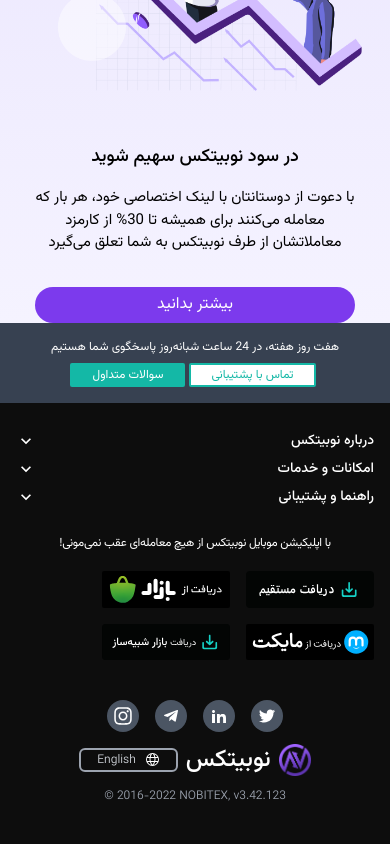
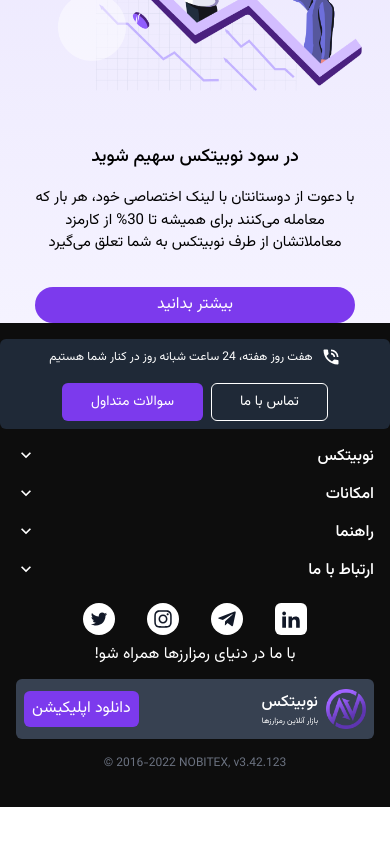
Before and after one commit to MHPourhasani/nobitex-clone-react, a React (Create React App) app: page / in a window 390 px wide. Shown: the part 2863-3707 px from the top of the page. After the commit the page ends 3670 px from the top, so only its background shows below. Built offline with nearby package versions, Linux system fonts and the light colour scheme.

Commit message:
Redesign Footer component and Responsiveness for different screens

```diff
--- a/package.json
+++ b/package.json
@@ -3,6 +3,7 @@
   "version": "0.1.0",
   "private": true,
   "dependencies": {
+    "@headlessui/react": "^1.7.4",
     "@testing-library/jest-dom": "^5.16.5",
     "@testing-library/react": "^13.3.0",
     "@testing-library/user-event": "^13.5.0",
--- a/src/components/Footer/Footer.jsx
+++ b/src/components/Footer/Footer.jsx
@@ -1,312 +1,366 @@
 import { Link } from 'react-router-dom';
+import { Disclosure } from '@headlessui/react';
 
-// images
-import nobitexLogo from '../../assets/images/nobitex-logo-lg.png';
-import directDownload from '../../assets/images/direct-download.svg';
-import bazarDownload from '../../assets/images/bazar-download.svg';
-import myketDownload from '../../assets/images/myket-download.svg';
-import simulatorDownload from '../../assets/images/simulator-download.svg';
+// image
+import nobitexLogo from '../../assets/images/nobitex-logo.png';
 
 // icons
 import { AiOutlineTwitter } from 'react-icons/ai';
 import { ImLinkedin2 } from 'react-icons/im';
 import { FaTelegramPlane, FaInstagram } from 'react-icons/fa';
-import { VscGlobe } from 'react-icons/vsc';
+import { MdPhoneInTalk } from 'react-icons/md';
 import { MdOutlineKeyboardArrowDown } from 'react-icons/md';
 
 const Footer = () => {
 	return (
-		<footer className='w-full font-vazirmatn'>
-			{/* contact support and FAQ section */}
-			<section className='flex w-full flex-col items-center justify-between bg-gray-700 p-4 md:p-7 lg:flex-row xl:p-6'>
-				<span className='text-xs text-white md:my-1 md:text-base lg:text-xl'>
-					هفت روز هفته، در 24 ساعت شبانه‌روز پاسخگوی شما هستیم
+		<footer className='flex w-full flex-col justify-center bg-black bg-opacity-95 py-4 font-vazirmatn xl:px-4 2xl:items-center'>
+			{/* contact us and FAQ btns section */}
+			<section className='flex w-full flex-col items-center justify-between rounded-md bg-gray-800 p-2 md:flex-row 2xl:max-w-7xl'>
+				<span className='flex items-center gap-2 text-xs text-white md:my-1 md:text-base'>
+					<MdPhoneInTalk className='h-auto w-5' />
+					<p>هفت روز هفته، 24 ساعت شبانه روز در کنار شما هستیم</p>
 				</span>
 
-				<div className='mt-2 flex items-center lg:mt-0'>
-					<span className='hidden lg:mx-5 lg:block lg:text-white'>
-						support@nobitex.ir
-					</span>
+				<div className='mt-4 flex items-center gap-2 md:mt-0'>
 					<Link
 						to='/contact'
-						className='mx-1 rounded-sm border-2 border-teal-500 bg-white px-5 py-0.5 text-xs text-teal-500 hover:bg-teal-500 hover:text-white lg:rounded-md lg:px-4 lg:py-1 lg:text-base'>
-						تماس با پشتیبانی
+						className='rounded-md border-1 border-white px-7 py-2 text-sm text-white hover:bg-white hover:text-black hover:transition-all hover:ease-in-out md:py-2.5 lg:text-base'>
+						تماس با ما
 					</Link>
 					<Link
 						to='/faq'
-						className='rounded-sm border-2 border-transparent bg-teal-500 px-5 py-0.5 text-xs text-white hover:bg-teal-600 lg:rounded-md lg:px-4 lg:py-1 lg:text-base'>
+						className='rounded-md border-1 border-transparent bg-violet-600 px-7 py-2 text-sm text-white hover:bg-violet-700 hover:transition-all hover:ease-in-out md:py-2.5 lg:text-base'>
 						سوالات متداول
 					</Link>
 				</div>
 			</section>
 
-			<section className='bg-black bg-opacity-95 px-4 md:px-5'>
-				{/* (about nobitex) and (facilities and services) and (help and support) menus on screens smaller than 768 pixels  */}
-				<section className='py-5 md:hidden'>
-					{/* about nobitex details */}
-					<details className='my-2 w-full'>
-						<summary className='flex w-full items-center justify-between text-white'>
-							<span className='text-sm font-medium'>درباره نوبیتکس</span>
-							<MdOutlineKeyboardArrowDown className='h-auto w-5' />
-						</summary>
-						<ul className='text-xs text-gray-400 delay-1000'>
-							<li className='my-3 hover:text-white'>
+			{/* (nobitex) and (facilities) and (help) menus for screens smaller than 768 pixels */}
+			<section className='flex w-full flex-col gap-2.5 p-4 md:hidden'>
+				{/* nobitex disclosure */}
+				<Disclosure as='div'>
+					{({ open }) => (
+						<>
+							<Disclosure.Button className='flex w-full justify-between pb-1 text-white'>
+								<span className='font-medium'>نوبیتکس</span>
+								<MdOutlineKeyboardArrowDown
+									className={`${
+										open ? 'rotate-180 ' : ''
+									} h-5 w-5 transition-all delay-150 ease-in`}
+								/>
+							</Disclosure.Button>
+							<Disclosure.Panel>
+								<ul className='flex flex-col gap-3.5 pb-2.5 text-xs text-gray-400'>
+									<li className='hover:text-white'>
 										<a href='https://nobitex.ir/about/'>درباره ما</a>
 									</li>
-							<li className='my-3 hover:text-white'>
-								<a href='https://nobitex.ir/about/'>امنیت کیف پول</a>
+									<li className='hover:text-white'>
+										<a href='https://blog.nobitex.ir/'>بلاگ</a>
 									</li>
-							<li className='my-3 hover:text-white'>
-								<a href='https://nobitex.ir/policies/terms/'>قوانین و مقررات</a>
+									<li className='hover:text-white'>
+										<a href='https://nobitex.ir/policies/terms/'>
+											قوانین و مقررات
+										</a>
 									</li>
-							<li className='my-3 hover:text-white'>
-								<a href='https://nobitex.ir/contact'>تماس با ما</a>
+									<li className='hover:text-white'>
+										<a href='https://nobitex.ir/annual-report/2021/'>
+											گزارش سال 2021
+										</a>
 									</li>
-							<li className='my-3 text-violet-300 hover:text-white'>
+									<li className='hover:text-white'>
 										<a href='https://jobs.nobitex.ir/jobs/'>فرصت‌های شغلی</a>
 									</li>
 								</ul>
-					</details>
+							</Disclosure.Panel>
+						</>
+					)}
+				</Disclosure>
 
-					{/* facilities and services details */}
-					<details className='my-2 w-full'>
-						<summary className='flex w-full items-center justify-between text-white'>
-							<span className='text-sm font-medium'>امکانات و خدمات</span>
-							<MdOutlineKeyboardArrowDown className='h-auto w-5' />
-						</summary>
-						<ul className='text-xs text-gray-400'>
-							<li className='my-3 hover:text-white'>
-								<a href='https://testnet.nobitex.ir/'>بازار آزمایشی نوبیتکس</a>
+				{/* facilities disclosure */}
+				<Disclosure as='div'>
+					{({ open }) => (
+						<>
+							<Disclosure.Button className='flex w-full justify-between pb-1 text-white'>
+								<span className='font-medium'>امکانات</span>
+								<MdOutlineKeyboardArrowDown
+									className={`${
+										open ? 'rotate-180 ' : ''
+									} h-5 w-5 transition-all delay-150 ease-in`}
+								/>
+							</Disclosure.Button>
+							<Disclosure.Panel>
+								<ul className='flex flex-col gap-3.5 pb-2.5 text-xs text-gray-400'>
+									<li className='hover:text-white'>
+										<a href='https://testnet.nobitex.ir/'>
+											بازار آزمایشی نوبیتکس
+										</a>
 									</li>
-							<li className='my-3 hover:text-white'>
-								<a href='https://nobitex.ir/policies/referral/'>معرفی به دوستان</a>
+									<li className='hover:text-white'>
+										<Link to='/policies/referral'>معرفی به دوستان</Link>
 									</li>
-							<li className='my-3 hover:text-white'>
-								<a href='https://apidocs.nobitex.ir/#api'>مستندات API</a>
+									<li className='hover:text-white'>
+										<a href='https://apidocs.nobitex.ir'>مستندات API</a>
 									</li>
-							<li className='my-3 hover:text-white'>
-								<a href='https://nobitex.ir/annual-report/2021/'>گزارش سال 2021</a>
-							</li>
-							<li className='my-3 hover:text-white'>
+									<li className='hover:text-white'>
 										<a href='https://nobitex.ir/changes/'>گزارش تغییرات</a>
 									</li>
 								</ul>
-					</details>
+							</Disclosure.Panel>
+						</>
+					)}
+				</Disclosure>
 
-					{/* help and support section */}
-					<details className='my-2 w-full'>
-						<summary className='flex w-full items-center justify-between text-white'>
-							<span className='text-sm font-medium'>راهنما و پشتیبانی</span>
-							<MdOutlineKeyboardArrowDown className='h-auto w-5' />
-						</summary>
-						<ul className='text-xs text-gray-400'>
-							<li className='my-3 hover:text-white'>
+				{/* help disclosure */}
+				<Disclosure as='div'>
+					{({ open }) => (
+						<>
+							<Disclosure.Button className='flex w-full justify-between pb-1 text-white'>
+								<span className='font-medium'>راهنما</span>
+								<MdOutlineKeyboardArrowDown
+									className={`${
+										open ? 'rotate-180 ' : ''
+									} h-5 w-5 transition-all delay-150 ease-in`}
+								/>
+							</Disclosure.Button>
+							<Disclosure.Panel>
+								<ul className='flex flex-col gap-3.5 pb-2.5 text-xs text-gray-400'>
+									<li className='hover:text-white'>
 										<a href='https://nobitex.ir/faq/'>سوالات متداول</a>
 									</li>
-							<li className='my-3 hover:text-white'>
+									<li className='hover:text-white'>
 										<a href='https://nobitex.ir/policies/user-levels/'>
 											احراز هویت و سطوح کاربری
 										</a>
 									</li>
-							<li className='my-3 hover:text-white'>
+									<li className='hover:text-white'>
 										<a href='https://nobitex.ir/pricing/'>قیمت ها و کارمزدها</a>
 									</li>
-							<li className='my-3 hover:text-white'>
+									<li className='hover:text-white'>
 										<a href='https://help.nobitex.ir/kb/security/'>
-									راهنمای امنیت حساب کاربری
+											امنیت حساب کاربری
 										</a>
 									</li>
-							<li className='my-3 hover:text-white'>
-								<a href='https://blog.nobitex.ir/'>نوبیتکس بلاگ</a>
+									<li className='hover:text-white'>
+										<a href='https://nobitex.ir/why/security'>امنیت کیف پول</a>
 									</li>
 								</ul>
-					</details>
+							</Disclosure.Panel>
+						</>
+					)}
+				</Disclosure>
+
+				{/* contact us disclosure */}
+				<Disclosure as='div'>
+					{({ open }) => (
+						<>
+							<Disclosure.Button className='flex w-full justify-between pb-1 text-white'>
+								<span className='font-medium'>ارتباط با ما</span>
+								<MdOutlineKeyboardArrowDown
+									className={`${
+										open ? 'rotate-180 ' : ''
+									} h-5 w-5 transition-all delay-150 ease-in`}
+								/>
+							</Disclosure.Button>
+							<Disclosure.Panel>
+								<ul className='flex flex-col gap-3.5 pb-2.5 text-xs text-gray-400'>
+									<li className='hover:text-white'>
+										<a href='https://nobitex.ir/contact'>تماس با ما</a>
+									</li>
+									<li className='hover:text-white'>
+										<a href='mailto:support@nobitex.ir'>support@nobitex.ir</a>
+									</li>
+								</ul>
+							</Disclosure.Panel>
+						</>
+					)}
+				</Disclosure>
 			</section>
 
-				{/* (about nobitex) and (facilities and services) and (help and support) sections on screens larger than 767 pixels  */}
-				<section className='hidden md:flex md:items-start md:gap-x-32 md:py-10'>
-					<div className='hidden xl:flex xl:items-center xl:gap-x-4'>
-						<img src={nobitexLogo} alt='nobitex logo' />
-						<span className='text-4xl font-medium text-white'>نوبیتکس</span>
-					</div>
-
+			{/* (about nobitex) and (facilities) and (help) sections for screens larger than 768 pixels */}
+			<section className='px-4 md:px-5 2xl:max-w-7xl'>
+				<section className='hidden w-full md:grid md:grid-cols-2 md:gap-5 md:py-5 xl:grid-cols-4'>
 					{/* about nobitex section */}
 					<div>
-						<span className='text-2xl font-medium text-white md:text-xl'>
-							درباره نوبیتکس
-						</span>
+						<span className='text-2xl font-medium text-white'>نوبیتکس</span>
 
-						<ul className='mt-6 text-gray-500'>
-							<li className='my-3 hover:text-white'>
+						<ul className='mt-3 flex flex-col gap-2 text-gray-500'>
+							<li className='hover:text-white'>
 								<a href='https://nobitex.ir/about/'>درباره ما</a>
 							</li>
-							<li className='my-3 hover:text-white'>
-								<a href='https://nobitex.ir/about/'>امنیت کیف پول</a>
+							<li className='hover:text-white'>
+								<a href='https://blog.nobitex.ir/'>بلاگ</a>
 							</li>
-							<li className='my-3 hover:text-white'>
+							<li className='hover:text-white'>
 								<a href='https://nobitex.ir/policies/terms/'>قوانین و مقررات</a>
 							</li>
-							<li className='my-3 hover:text-white'>
-								<a href='https://nobitex.ir/contact'>تماس با ما</a>
+							<li className='hover:text-white'>
+								<a href='https://nobitex.ir/annual-report/2021/'>گزارش سال 2021</a>
 							</li>
-							<li className='my-3 text-violet-300 hover:text-white'>
+							<li className='hover:text-white'>
 								<a href='https://jobs.nobitex.ir/jobs/'>فرصت‌های شغلی</a>
 							</li>
 						</ul>
 					</div>
 
-					{/* facilities and services section */}
+					{/* facilities section */}
 					<div>
-						<span className='text-2xl font-medium text-white md:text-xl'>
-							امکانات و خدمات
-						</span>
+						<span className='text-2xl font-medium text-white'>امکانات</span>
 
-						<ul className='mt-6 text-gray-500'>
-							<li className='my-1.5 hover:text-white'>
+						<ul className='mt-3 flex flex-col gap-2 text-gray-500'>
+							<li className='text-violet-300 hover:text-white'>
+								<a href='https://nobitex.ir/application/'>دانلود اپلیکیشن</a>
+							</li>
+							<li className='hover:text-white'>
 								<a href='https://testnet.nobitex.ir/'>بازار آزمایشی نوبیتکس</a>
 							</li>
-							<li className='my-1.5 hover:text-white'>
-								<a href='https://nobitex.ir/policies/referral/'>معرفی به دوستان</a>
+							<li className='hover:text-white'>
+								<Link to='/policies/referral'>معرفی به دوستان</Link>
 							</li>
-							<li className='my-1.5 hover:text-white'>
+							<li className='hover:text-white'>
 								<a href='https://apidocs.nobitex.ir/#api'>مستندات API</a>
 							</li>
-							<li className='my-1.5 hover:text-white'>
-								<a href='https://nobitex.ir/annual-report/2021/'>گزارش سال 2021</a>
-							</li>
-							<li className='my-1.5 hover:text-white'>
+							<li className='hover:text-white'>
 								<a href='https://nobitex.ir/changes/'>گزارش تغییرات</a>
 							</li>
 						</ul>
 					</div>
 
-					{/* help and support section */}
+					{/* help section */}
 					<div>
-						<span className='text-2xl font-medium text-white md:text-xl'>
-							راهنما و پشتیبانی
-						</span>
+						<span className='text-2xl font-medium text-white'>راهنما</span>
 
-						<ul className='mt-6 text-gray-500'>
-							<li className='my-1.5 hover:text-white'>
+						<ul className='mt-3 flex flex-col gap-2 text-gray-500'>
+							<li className='hover:text-white'>
 								<a href='https://nobitex.ir/faq/'>سوالات متداول</a>
 							</li>
-							<li className='my-1.5 hover:text-white'>
+							<li className='hover:text-white'>
 								<a href='https://nobitex.ir/policies/user-levels/'>
 									احراز هویت و سطوح کاربری
 								</a>
 							</li>
-							<li className='my-1.5 hover:text-white'>
+							<li className='hover:text-white'>
 								<a href='https://nobitex.ir/pricing/'>قیمت ها و کارمزدها</a>
 							</li>
-							<li className='my-1.5 hover:text-white'>
-								<a href='https://help.nobitex.ir/kb/security/'>
-									راهنمای امنیت حساب کاربری
-								</a>
+							<li className='hover:text-white'>
+								<a href='https://help.nobitex.ir/kb/security/'>امنیت حساب کاربری</a>
 							</li>
-							<li className='my-1.5 hover:text-white'>
-								<a href='https://blog.nobitex.ir/'>نوبیتکس بلاگ</a>
+							<li className='hover:text-white'>
+								<a href='https://nobitex.ir/why/security/'>امنیت کیف پول</a>
 							</li>
 						</ul>
 					</div>
-				</section>
 
-				{/* download app section */}
-				<section className='flex flex-col items-center justify-between xl:flex-row'>
-					<span className='mb-5 text-xs tracking-tight text-white md:text-base'>
-						با اپلیکیشن موبایل نوبیتکس از هیچ معامله‌ای عقب نمی‌مونی!
-					</span>
+					{/* contact us section */}
+					<div>
+						<span className='text-2xl font-medium text-white'>ارتباط با ما</span>
 
-					{/* direct download app */}
-					<div className='flex flex-wrap items-center gap-4 sm:gap-x-4 md:mb-6 md:gap-x-6'>
-						<a href='https://cdn.nobitex.ir/nobitex.apk'>
-							<img
-								src={directDownload}
-								alt='direct download'
-								className='h-auto w-32 rounded-sm md:w-40'
-							/>
+						<ul className='mt-3 flex flex-col gap-2 text-gray-500'>
+							<li className='hover:text-white'>
+								<a href='https://nobitex.ir/contact'>تماس با ما</a>
+							</li>
+							<li className='hover:text-white'>
+								<a href='mailto:support@nobitex.ir'>
+									support@nobitex.ir
 								</a>
+							</li>
+						</ul>
 
-						{/* bazar download app */}
-						<a href='https://cdn.nobitex.ir/nobitex.apk'>
-							<img
-								src={bazarDownload}
-								alt='bazar download'
-								className='h-auto w-32 rounded-sm bg-black md:w-40'
-							/>
-						</a>
+						{/* social media section for screens larger than 768 pixels */}
+						<div className='mt-4 flex flex-col gap-2'>
+							<span className='text-white'>با ما در دنیای رمزارزها همراه شو!</span>
 
-						{/* myket download app */}
-						<a href='https://myket.ir/app/market.nobitex'>
-							<img
-								src={myketDownload}
-								alt='myket download'
-								className='h-auto w-32 rounded-sm bg-black md:w-40'
-							/>
-						</a>
-
-						{/* simulator download app */}
-						<a href='https://cdn.nobitex.ir/nobitextestnet.apk'>
-							<img
-								src={simulatorDownload}
-								alt='simulator download'
-								className='h-auto w-32 rounded-sm md:w-40'
-							/>
-						</a>
-					</div>
-				</section>
-
-				<section className='flex flex-col items-center justify-between px-5 py-10 md:border-t-2 md:border-gray-400 xl:flex-row'>
-					{/* social media section */}
-					<div className='flex items-center gap-x-4 md:gap-x-6'>
-						{/* twitter social media */}
-						<Link
-							to='https://www.linkedin.com/company/nobitexmarket/'
-							className='flex h-8 w-8 items-center justify-center rounded-full bg-gray-600 text-white hover:border-4 hover:bg-transparent md:h-11 md:w-11'>
-							<AiOutlineTwitter className='h-auto w-5 md:w-7' />
-						</Link>
-
+							<div className='flex items-center gap-x-4 md:gap-x-8'>
 								{/* linkedin social media */}
 								<Link
 									to='https://www.linkedin.com/company/nobitexmarket/'
-							className='flex h-8 w-8 items-center justify-center rounded-full bg-gray-600 text-white hover:border-4 hover:bg-transparent md:h-11 md:w-11'>
+									className='flex h-8 w-8 items-center justify-center rounded-md bg-white text-gray-900 md:h-8 md:w-8'>
 									<ImLinkedin2 className='h-auto w-4 md:w-5' />
 								</Link>
 
 								{/* telegram social media */}
 								<Link
-							to='https://www.linkedin.com/company/nobitexmarket/'
-							className='flex h-8 w-8 items-center justify-center rounded-full bg-gray-600 text-white hover:border-4 hover:bg-transparent md:h-11 md:w-11'>
-							<FaTelegramPlane className='h-auto w-4 md:w-6' />
+									to='https://t.me/nobitexmarket/'
+									className='flex h-8 w-8 items-center justify-center rounded-full bg-white text-gray-900 md:h-8 md:w-8'>
+									<FaTelegramPlane className='h-auto w-4 md:w-5' />
 								</Link>
 
 								{/* instagram social media */}
 								<Link
+									to='https://www.instagram.com/nobitex_market/'
+									className='flex h-8 w-8 items-center justify-center rounded-full bg-white text-gray-900 md:h-8 md:w-8'>
+									<FaInstagram className='h-auto w-5 md:w-5' />
+								</Link>
+
+								{/* twitter social media */}
+								<Link
+									to='https://twitter.com/nobitexmarket/'
+									className='flex h-8 w-8 items-center justify-center rounded-full bg-white text-gray-900 md:h-8 md:w-8'>
+									<AiOutlineTwitter className='h-auto w-5 md:w-5' />
+								</Link>
+							</div>
+						</div>
+					</div>
+				</section>
+
+				{/* social media section for screens smaller than 768 pixels */}
+				<section className='flex flex-col items-center justify-center gap-2 md:hidden'>
+					<div className='flex items-center gap-8'>
+						{/* linkedin social media */}
+						<Link
 							to='https://www.linkedin.com/company/nobitexmarket/'
-							className='flex h-8 w-8 items-center justify-center rounded-full bg-gray-600 text-white hover:border-4 hover:bg-transparent md:h-11 md:w-11'>
-							<FaInstagram className='h-auto w-5 md:w-7' />
+							className='flex h-8 w-8 items-center justify-center rounded-md bg-white text-gray-900 md:h-8 md:w-8'>
+							<ImLinkedin2 className='h-auto w-5' />
+						</Link>
+
+						{/* telegram social media */}
+						<Link
+							to='https://t.me/nobitexmarket/'
+							className='flex h-8 w-8 items-center justify-center rounded-full bg-white text-gray-900 md:h-8 md:w-8'>
+							<FaTelegramPlane className='h-auto w-5' />
+						</Link>
+
+						{/* instagram social media */}
+						<Link
+							to='https://www.instagram.com/nobitex_market/'
+							className='flex h-8 w-8 items-center justify-center rounded-full bg-white text-gray-900 md:h-8 md:w-8'>
+							<FaInstagram className='h-auto w-5 md:w-5' />
+						</Link>
+
+						{/* twitter social media */}
+						<Link
+							to='https://twitter.com/nobitexmarket/'
+							className='flex h-8 w-8 items-center justify-center rounded-full bg-white text-gray-900 md:h-8 md:w-8'>
+							<AiOutlineTwitter className='h-auto w-5 md:w-5' />
 						</Link>
 					</div>
 
-					<div className='flex flex-col-reverse items-center gap-x-4 font-light text-gray-400 xl:flex-row'>
-						{/* copy write text */}
-						<span dir='ltr' className='text-xs md:text-base'>
-							© 2016-2022 NOBITEX, v3.42.123
+					<span className='text-white'>با ما در دنیای رمزارزها همراه شو!</span>
+				</section>
+
+				{/* nobitex logo and download app link section */}
+				<section className='my-3 flex items-center justify-between rounded-md bg-gray-700 py-2.5 px-2 md:hidden'>
+					<div className='flex items-center gap-x-2 xl:hidden'>
+						<img src={nobitexLogo} alt='nobitex logo' className='h-auto w-10' />
+						<span className='flex flex-col text-white'>
+							<span className='font-medium'>نوبیتکس</span>
+							<span className='text-[8px]'>بازار آنلاین رمزارزها</span>
 						</span>
-
-						<div className='my-3 flex items-center gap-x-2'>
-							{/* nobitex logo */}
-							<div className='flex items-center gap-x-2 xl:hidden'>
-								<img src={nobitexLogo} alt='nobitex logo' className='h-auto w-8' />
-								<span className='text-2xl font-medium text-white'>نوبیتکس</span>
 					</div>
 
-							{/* change language button */}
-							<button className='flex items-center gap-x-2 rounded-md border-2 border-gray-400 py-0.5 px-4 md:px-5 md:py-1'>
-								<VscGlobe className='h-auto w-4 text-white md:w-6' />
-								<span className='text-xs text-gray-300 md:text-base'>English</span>
-							</button>
-						</div>
-					</div>
+					<a
+						href='https://nobitex.ir/application/'
+						rel='noopener noreferrer'
+						target='_blank'
+						className='rounded-md bg-violet-600 py-1.5 px-2 text-white hover:bg-violet-700 hover:transition-all hover:ease-in-out'>
+						دانلود اپلیکیشن
+					</a>
+				</section>
+
+				{/* copy write text */}
+				<section
+					dir='ltr'
+					className='flex flex-col items-center justify-center pb-5 pt-1 text-xs text-gray-500 md:pb-0 md:text-base'>
+					© 2016-2022 NOBITEX, v3.42.123
 				</section>
 			</section>
 		</footer>
```
Also changed, not shown: 1 other file (tests, documents, lock files or other folders). Lines whose indentation alone changed are shown as unchanged.
